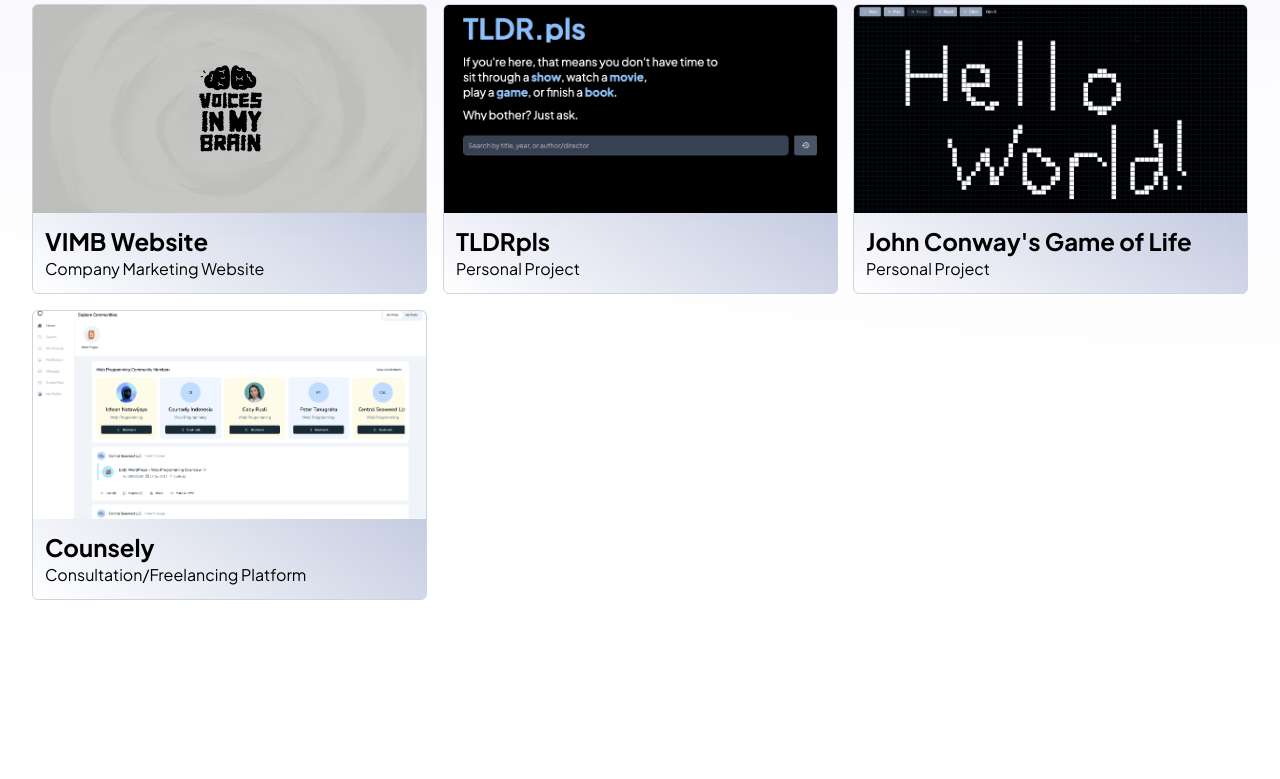
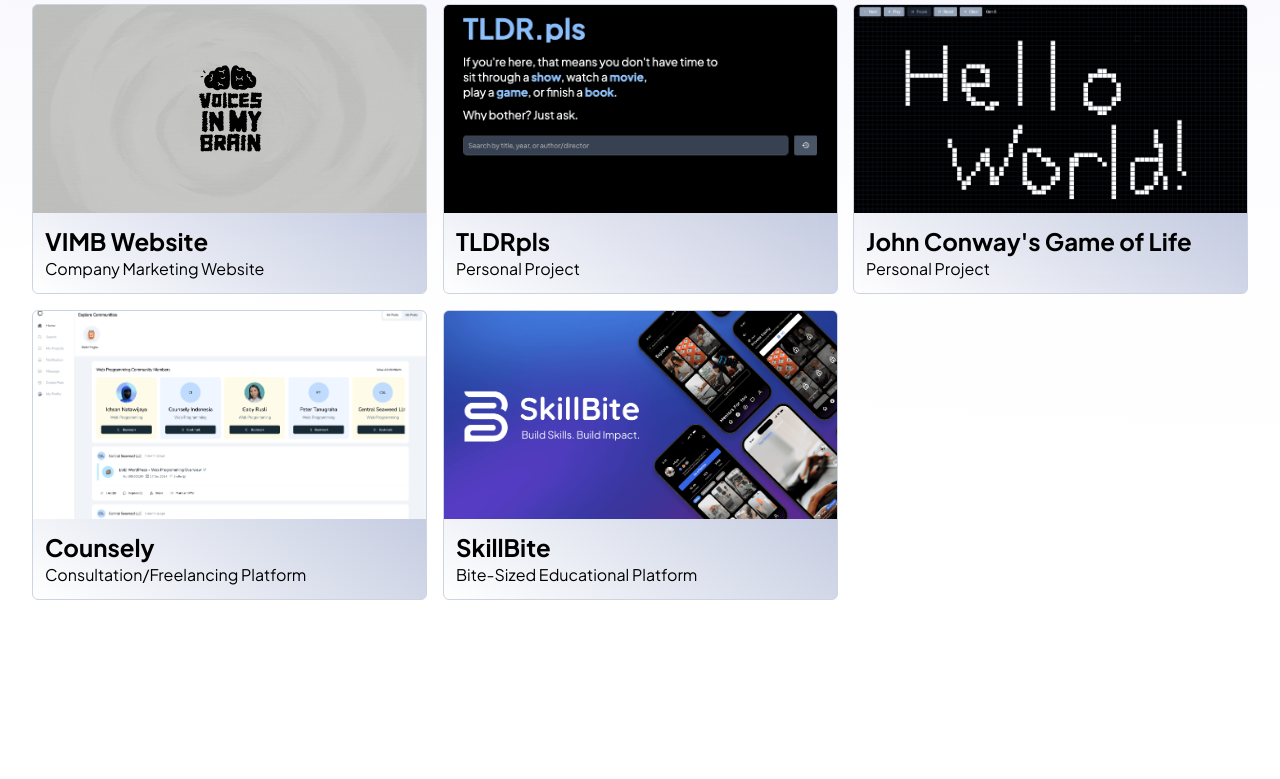
Before and after one commit to FarizioKautsar/profile-website, a Next.js app: page / in a window 1280 px wide. Shown: the part 4662-5441 px from the top of the page. Built offline with nearby package versions, Linux system fonts and the light colour scheme.

Commit message:
Added skillbite

```diff
--- a/src/app/page.tsx
+++ b/src/app/page.tsx
@@ -298,7 +298,7 @@
           ref={projectsRef}
         >
           <p className="text-4xl mb-8 font-serif text-center">
-            My Ideas That Has Come to Life
+            Check out my works!
           </p>
           <div className="grid grid-cols-1 md:grid-cols-2 lg:grid-cols-3 gap-4">
             {projects
--- a/src/data/projects.ts
+++ b/src/data/projects.ts
@@ -145,6 +145,7 @@
     client: "KotakodeLabs - Counsely",
     websiteUrl: "https://counsely.app/",
     yearFrom: 2024,
+    yearTo: 2025,
     techStack: [TECH_STACKS.NEXTJS, TECH_STACKS.EXPO, TECH_STACKS.NESTJS],
     imageUrls: [
       require("@/images/projects/counsely/counsely1.png"),
@@ -152,6 +153,27 @@
       require("@/images/projects/counsely/counsely3.png"),
     ],
   },
+  {
+    name: "SkillBite",
+    subTitle: "Bite-Sized Educational Platform",
+    shortDescription:
+      "Counsely is a website dedicated as a meeting point between clients and freelancer",
+    description:
+      `SkillBite is a planned bite-sized educational platform that offers a wide range of courses and learning materials. It features a bite-sized content sharing, a gamified learning, exclusive content, AI-assisted editing. The app was designed entirely in Figma from scratch, without relying on a UI library, ensuring a minimalist design and an intuitive user experience. While we didn't secure the top spot, the journey provided valuable business insights and opportunities to expand our professional network.`,
+    client: "My Team",
+    websiteUrl: "https://www.figma.com/proto/ZAojb0VtpA310AormJadxy/SkillBite?node-id=4-534&t=6XxK0WpR2S3M6c1B-1&scaling=scale-down&content-scaling=fixed&page-id=0%3A1&starting-point-node-id=4%3A534",
+    yearFrom: 2024,
+    yearTo: 2024,
+    techStack: [TECH_STACKS.FIGMA],
+    imageUrls: [
+      require("@/images/projects/skillbite/skillbite1.png"),
+      require("@/images/projects/skillbite/skillbite2.png"),
+      require("@/images/projects/skillbite/skillbite3.png"),
+      require("@/images/projects/skillbite/skillbite4.png"),
+      require("@/images/projects/skillbite/skillbite5.png"),
+    ],
+    ctaLabel: "View in Figma",
+  },
 ];
 
 export default projects;
```
